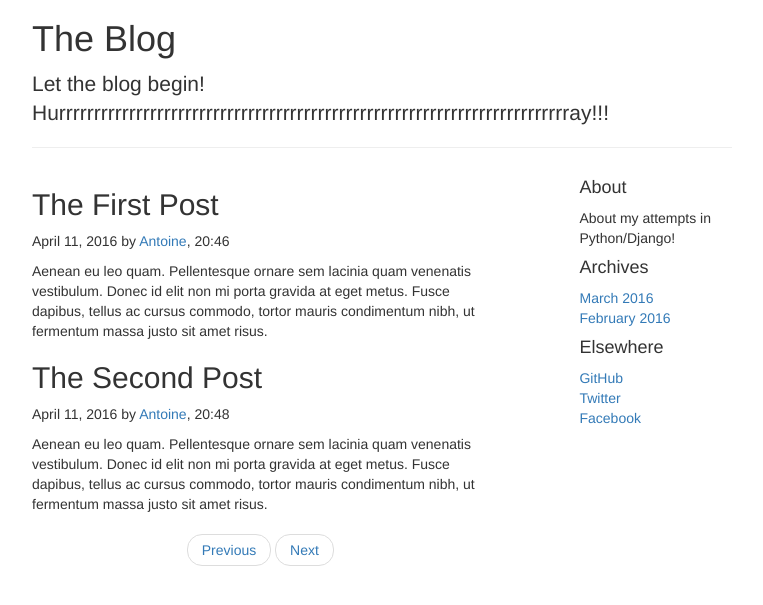
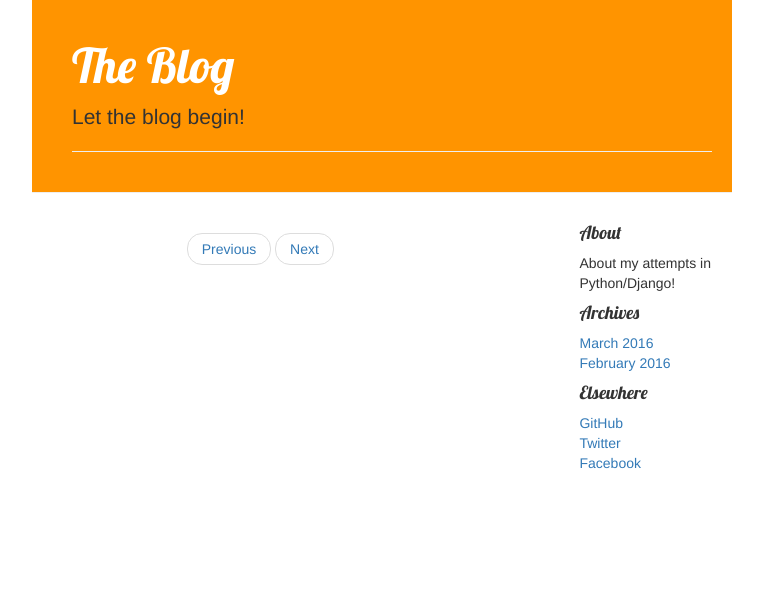
Before and after one commit to AngryAntoine/letitsell, a Django app: page /blog/ in a window 1280 px wide. Shown: the part 51-656 px from the top of the page, without its empty margins (258-1021 px from the left). Run offline with Django 3.2, Linux system fonts and the light colour scheme; tables that the repository leaves empty hold one stand-in row (values such as "Sample post"); some libraries are stand-ins or nearby versions.

Commit message:
CSS for blog

```diff
--- a/blog/templates/blog/post_list.html
+++ b/blog/templates/blog/post_list.html
@@ -2,29 +2,23 @@
 {% load staticfiles %}
 {% block head_title %}Antoine's blog{% endblock %}
 {% block content %}
-<div class="container" style="margin-top: 30px;" ty>
-      <div class="blog-header">
-        <h1 class="blog-title">The Blog</h1>
-        <p class="lead blog-description">Let the blog begin! Hurrrrrrrrrrrrrrrrrrrrrrrrrrrrrrrrrrrrrrrrrrrrrrrrrrrrrrrrrrrrrrrrrrrrrrrrray!!!</p>
+<div class="container" style="margin-top: 30px;">
+      <div class="page-header">
+        <h1 class="title">The Blog</h1>
+        <p class="lead blog-description">Let the blog begin!</p>
         <hr>
       </div>
 
       <div class="row">
         <div class="col-sm-8 blog-main">
-          <div class="blog-post">
-            <h2 class="blog-post-title">The First Post</h2>
-            <p class="blog-post-meta">April 11, 2016 by <a href="#">Antoine</a>, 20:46</p>
-            <p>Aenean eu leo quam. Pellentesque ornare sem lacinia quam venenatis vestibulum. Donec id elit
-               non mi porta gravida at eget metus. Fusce dapibus, tellus ac cursus commodo, tortor mauris
-               condimentum nibh, ut fermentum massa justo sit amet risus.</p>
+          {% for post in posts %}
+          <div class="post">
+            <h2 class="title"><a href="{% url 'blog:post_detail' post.id %}">{{ post.title }}</a></h2>
+            <p>{{ post.text|linebreaks }}</p>
+            <p class="date">published: {{ post.published_date }} by <a href="#">Antoine</a></p>
           </div>
-          <div class="blog-post">
-            <h2 class="blog-post-title">The Second Post</h2>
-            <p class="blog-post-meta">April 11, 2016 by <a href="#">Antoine</a>, 20:48</p>
-            <p>Aenean eu leo quam. Pellentesque ornare sem lacinia quam venenatis vestibulum. Donec id elit
-               non mi porta gravida at eget metus. Fusce dapibus, tellus ac cursus commodo, tortor mauris
-               condimentum nibh, ut fermentum massa justo sit amet risus.</p>
-          </div><!-- /.blog-post -->
+          {% endfor %}
+          <!-- /.blog-post -->
 
           <nav>
             <ul class="pager">
--- a/blog/urls.py
+++ b/blog/urls.py
@@ -3,4 +3,5 @@ from . import views
 
 urlpatterns = [
     url(r'^$', views.post_list, name='post_list'),
+    url(r'^post/(?P<post_id>[0-9]+)/$', views.post_detail, name='post_detail'),
 ]
--- a/blog/views.py
+++ b/blog/views.py
@@ -1,5 +1,13 @@
-from django.shortcuts import render
+from django.shortcuts import render, get_object_or_404
+from .models import Post
+from django.utils import timezone
 
 
 def post_list(request):
-    return render(request, 'blog/post_list.html')
+    posts = Post.objects.filter(published_date__lte=timezone.now()).order_by('published_date')
+    return render(request, 'blog/post_list.html', {'posts': posts})
+
+
+def post_detail(request, post_id):
+    post = get_object_or_404(Post, pk=post_id)
+    return render(request, 'blog/post_detail.html', {'post': post})
--- a/letitsell/settings.py
+++ b/letitsell/settings.py
@@ -105,7 +105,7 @@ AUTH_PASSWORD_VALIDATORS = [
 
 LANGUAGE_CODE = 'en-us'
 
-TIME_ZONE = 'UTC'
+TIME_ZONE = 'Europe/Kiev'
 
 USE_I18N = True
 
--- /dev/null
+++ b/static/css/blog.css
@@ -0,0 +1,47 @@
+.page-header {
+    background-color: #ff9400;
+    margin-top: 0;
+    padding: 20px 20px 20px 40px;
+}
+
+.page-header h1, .page-header h1 a, .page-header h1 a:visited, .page-header h1 a:active {
+    color: #ffffff;
+    font-size: 36pt;
+    text-decoration: none;
+}
+
+.content {
+    margin-left: 40px;
+}
+
+h1, h2, h3, h4 {
+    font-family: 'Lobster', cursive;
+}
+
+.date {
+    float: right;
+    color: #828282;
+}
+
+.save {
+    float: right;
+}
+
+.post-form textarea, .post-form input {
+    width: 100%;
+}
+
+.top-menu, .top-menu:hover, .top-menu:visited {
+    color: #ffffff;
+    float: right;
+    font-size: 26pt;
+    margin-right: 20px;
+}
+
+.post {
+    margin-bottom: 70px;
+}
+
+.post h1 a, .post h1 a:visited {
+    color: #000000;
+}
--- a/templates/base.html
+++ b/templates/base.html
@@ -18,6 +18,8 @@
         <link rel="stylesheet" href="{% static 'css/bootstrap-theme.css' %}">
 {#        <link rel="stylesheet" href="{% static 'css/bootstrap-theme.min.css' %}">#}
     	<link rel="stylesheet" href="{% static 'css/main.css' %}">
+        <link rel="stylesheet" href="{% static 'css/blog.css' %}">
+        <link href="http://fonts.googleapis.com/css?family=Lobster&subset=latin,latin-ext" rel="stylesheet" type="text/css">
         <script src="{% static 'js/vendor/modernizr-2.8.3.min.js' %}"></script>
     </head>
     <body>
```
Also changed, not shown: blog/templates/blog/post_detail.html (added, +23 -0 lines).
